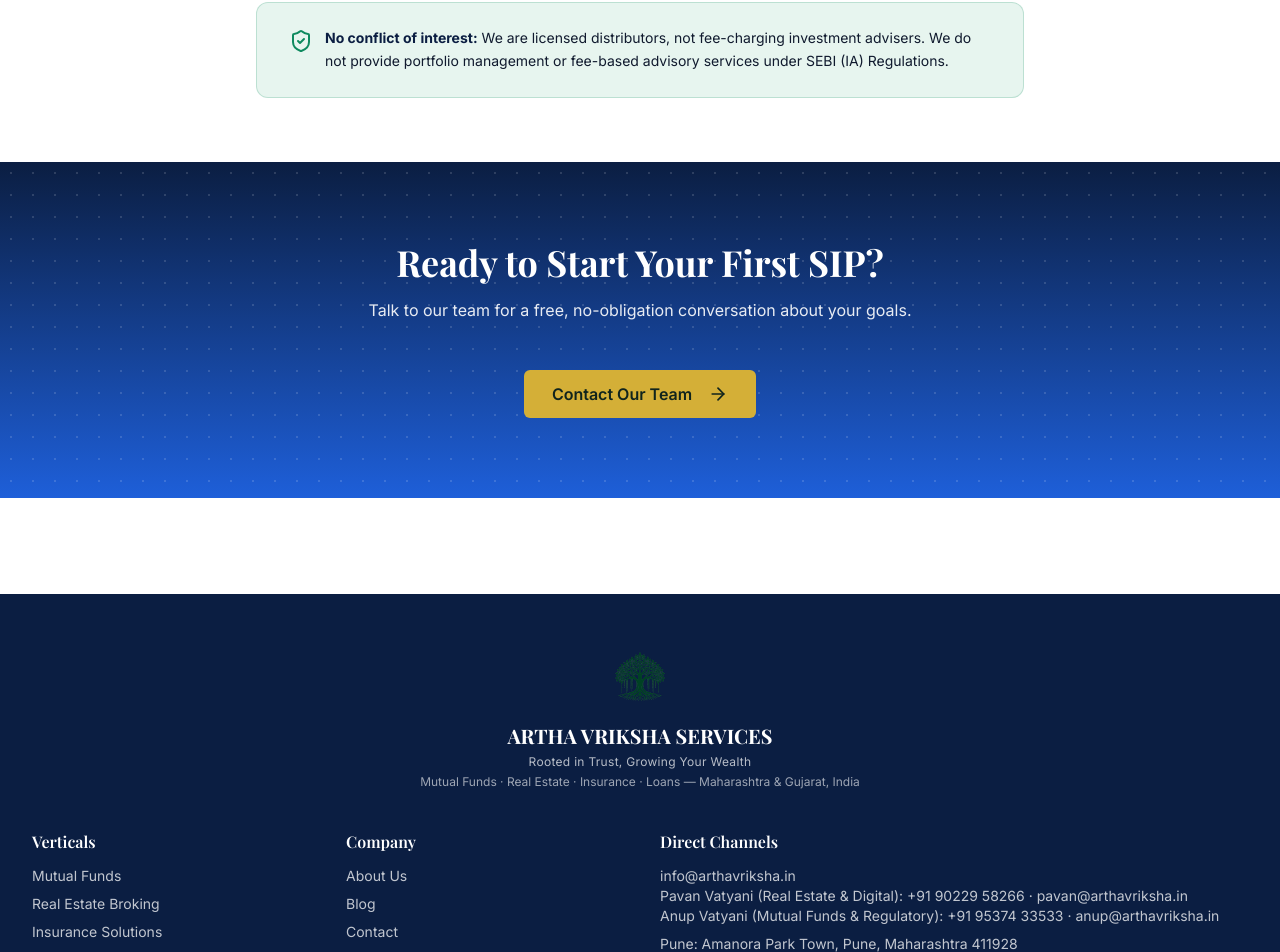
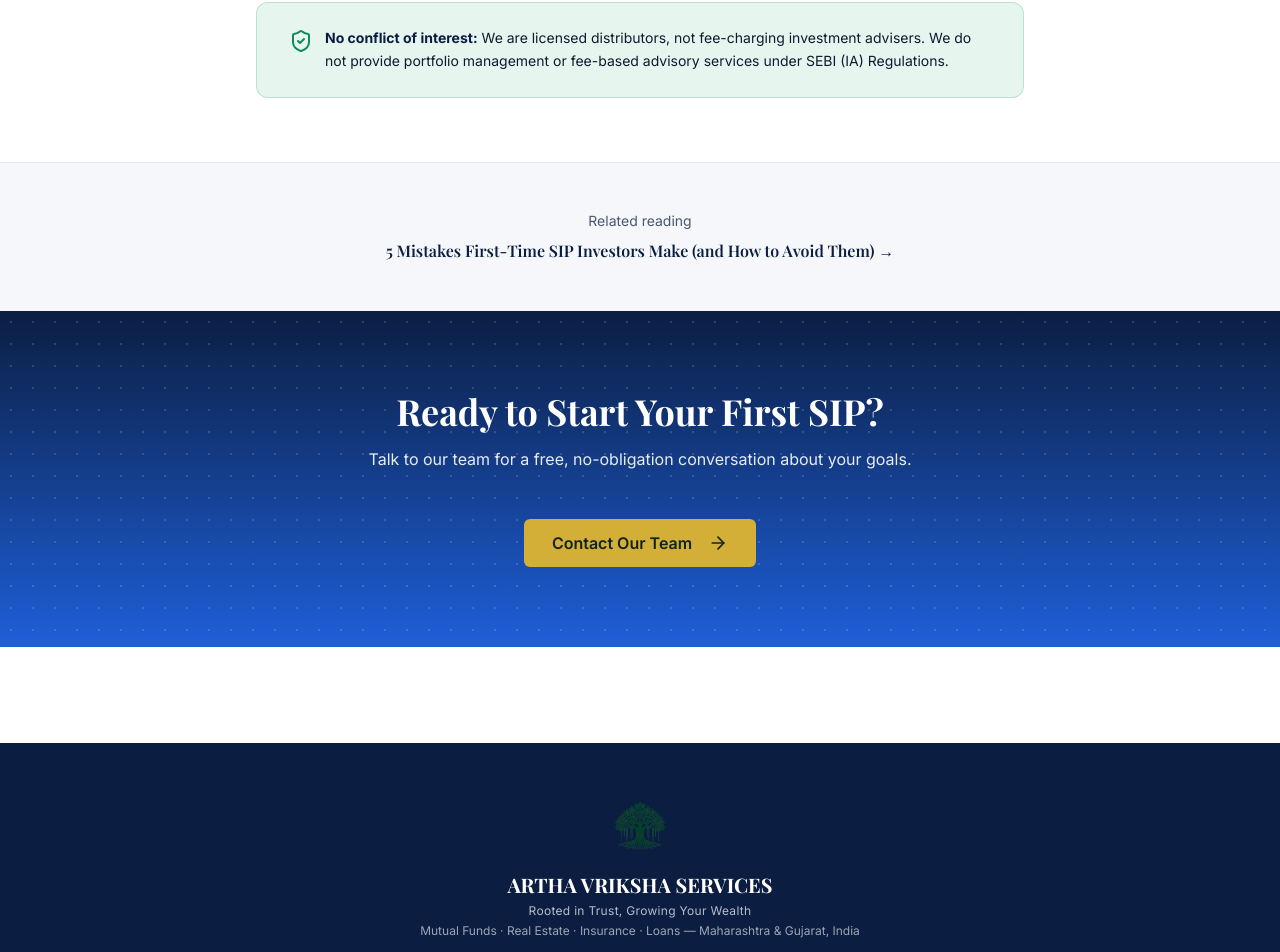
Before and after one commit to nexusadvisorsind-hash/arthavruksha, a Next.js app: page /mutual-funds in a window 1280 px wide. Shown: the part 3670-4622 px from the top of the page. Built offline with nearby package versions, Linux system fonts and the light colour scheme.

Commit message:
Add files via upload

```diff
--- a/src/app/insurance/page.tsx
+++ b/src/app/insurance/page.tsx
@@ -1,5 +1,6 @@
 import Link from "next/link";
 import { Button } from "@/components/ui/button";
+import { getPostBySlug } from "@/lib/blog-posts";
 import {
   ArrowRight,
   BadgeCheck,
@@ -185,6 +186,20 @@
         </div>
       </section>
 
+      {getPostBySlug("term-vs-whole-life-insurance") && (
+        <section className="py-12 bg-surface border-t border-border">
+          <div className="max-w-3xl mx-auto px-4 sm:px-6 lg:px-8 text-center">
+            <p className="font-body text-sm text-foreground-muted mb-2">Related reading</p>
+            <Link
+              href="/blog/term-vs-whole-life-insurance"
+              className="font-heading font-semibold text-primary hover:text-secondary transition-colors"
+            >
+              {getPostBySlug("term-vs-whole-life-insurance")!.title} →
+            </Link>
+          </div>
+        </section>
+      )}
+
       <section className="py-20 hero-navy text-primary-foreground">
         <div className="max-w-3xl mx-auto px-4 sm:px-6 lg:px-8 text-center">
           <h2 className="font-heading font-bold text-3xl md:text-4xl mb-4">
--- a/src/app/loans/page.tsx
+++ b/src/app/loans/page.tsx
@@ -4,6 +4,7 @@
 import { LoanEligibilityCalculator } from "@/components/loan-eligibility-calculator";
 import { Reveal, RevealGroup, RevealItem } from "@/components/reveal";
 import { TiltCard } from "@/components/tilt-card";
+import { getPostBySlug } from "@/lib/blog-posts";
 import {
   ArrowRight,
   BadgeCheck,
@@ -188,6 +189,20 @@
         </div>
       </section>
 
+      {getPostBySlug("improve-loan-approval-chances") && (
+        <section className="py-12 bg-surface border-t border-border">
+          <div className="max-w-3xl mx-auto px-4 sm:px-6 lg:px-8 text-center">
+            <p className="font-body text-sm text-foreground-muted mb-2">Related reading</p>
+            <Link
+              href="/blog/improve-loan-approval-chances"
+              className="font-heading font-semibold text-primary hover:text-secondary transition-colors"
+            >
+              {getPostBySlug("improve-loan-approval-chances")!.title} →
+            </Link>
+          </div>
+        </section>
+      )}
+
       <section className="py-20 hero-navy text-primary-foreground">
         <div className="max-w-3xl mx-auto px-4 sm:px-6 lg:px-8 text-center">
           <h2 className="font-heading font-bold text-3xl md:text-4xl mb-4">
--- a/src/app/mutual-funds/page.tsx
+++ b/src/app/mutual-funds/page.tsx
@@ -4,6 +4,7 @@
 import { SipGoalCalculator } from "@/components/sip-goal-calculator";
 import { Reveal, RevealGroup, RevealItem } from "@/components/reveal";
 import { TiltCard } from "@/components/tilt-card";
+import { getPostBySlug } from "@/lib/blog-posts";
 import {
   ArrowRight,
   BadgeCheck,
@@ -228,6 +229,20 @@
         </div>
       </section>
 
+      {getPostBySlug("sip-mistakes-first-time-investors") && (
+        <section className="py-12 bg-surface border-t border-border">
+          <div className="max-w-3xl mx-auto px-4 sm:px-6 lg:px-8 text-center">
+            <p className="font-body text-sm text-foreground-muted mb-2">Related reading</p>
+            <Link
+              href="/blog/sip-mistakes-first-time-investors"
+              className="font-heading font-semibold text-primary hover:text-secondary transition-colors"
+            >
+              {getPostBySlug("sip-mistakes-first-time-investors")!.title} →
+            </Link>
+          </div>
+        </section>
+      )}
+
       <section className="py-20 hero-navy text-primary-foreground">
         <div className="max-w-3xl mx-auto px-4 sm:px-6 lg:px-8 text-center">
           <h2 className="font-heading font-bold text-3xl md:text-4xl mb-4">
--- a/src/app/real-estate/page.tsx
+++ b/src/app/real-estate/page.tsx
@@ -1,6 +1,7 @@
 import Link from "next/link";
 import { Button } from "@/components/ui/button";
 import { RegionToggle } from "@/components/region-toggle";
+import { getPostBySlug } from "@/lib/blog-posts";
 import {
   ArrowRight,
   BadgeCheck,
@@ -215,6 +216,20 @@
         </div>
       </section>
 
+      {getPostBySlug("rera-explained-property-buyers-guide") && (
+        <section className="py-12 bg-surface border-t border-border">
+          <div className="max-w-3xl mx-auto px-4 sm:px-6 lg:px-8 text-center">
+            <p className="font-body text-sm text-foreground-muted mb-2">Related reading</p>
+            <Link
+              href="/blog/rera-explained-property-buyers-guide"
+              className="font-heading font-semibold text-primary hover:text-secondary transition-colors"
+            >
+              {getPostBySlug("rera-explained-property-buyers-guide")!.title} →
+            </Link>
+          </div>
+        </section>
+      )}
+
       <section className="py-20 hero-navy text-primary-foreground">
         <div className="max-w-3xl mx-auto px-4 sm:px-6 lg:px-8 text-center">
           <h2 className="font-heading font-bold text-3xl md:text-4xl mb-4">
```
